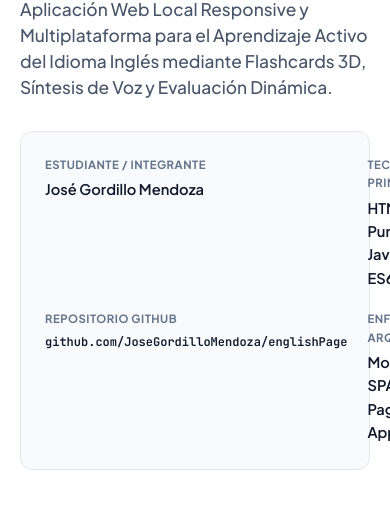
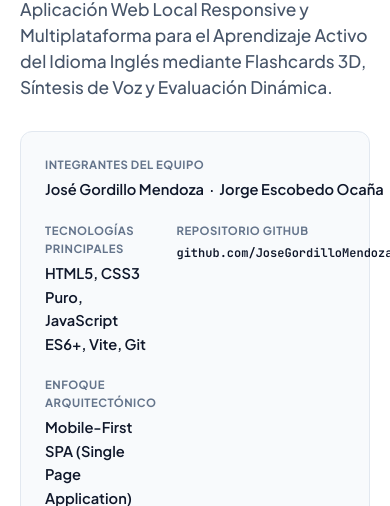
Before and after one commit to JoseGordilloMendoza/englishPage, a website built with Vite: page docs/informe.html in a window 390 px wide. Shown: the part 338-844 px from the top of the page. Built offline with nearby package versions, Linux system fonts and the light colour scheme.

Commit message:
docs: actualizar capturas movil responsivas, agregar Jorge Escobedo Ocana como integrante y regenerar PDF

```diff
--- a/docs/informe.html
+++ b/docs/informe.html
@@ -344,9 +344,9 @@
       </div>
 
       <div class="cover-meta-grid">
-        <div class="meta-item">
-          <span class="meta-label">Estudiante / Integrante</span>
-          <span class="meta-value">José Gordillo Mendoza</span>
+        <div class="meta-item" style="grid-column: span 2;">
+          <span class="meta-label">Integrantes del Equipo</span>
+          <span class="meta-value">José Gordillo Mendoza &nbsp;·&nbsp; Jorge Escobedo Ocaña</span>
         </div>
         <div class="meta-item">
           <span class="meta-label">Tecnologías Principales</span>
```
Also changed, not shown: README.md, docs/screenshots/01_inicio_mobile.png, docs/screenshots/02_gramatica_mobile.png, docs/screenshots/03_vocabulario_mobile.png, docs/screenshots/04_verbos_mobile.png, docs/screenshots/05_quiz_mobile.png, 1 other file.
